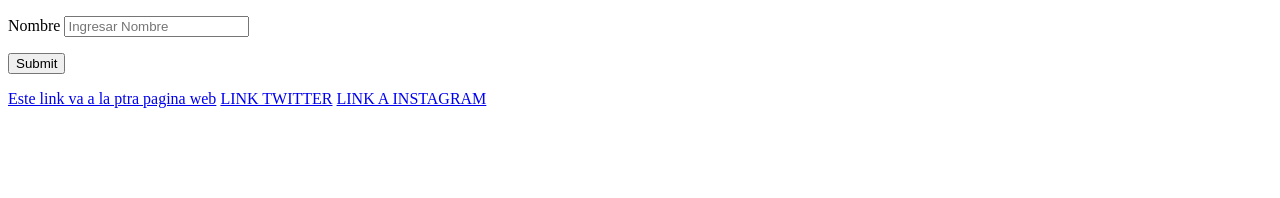
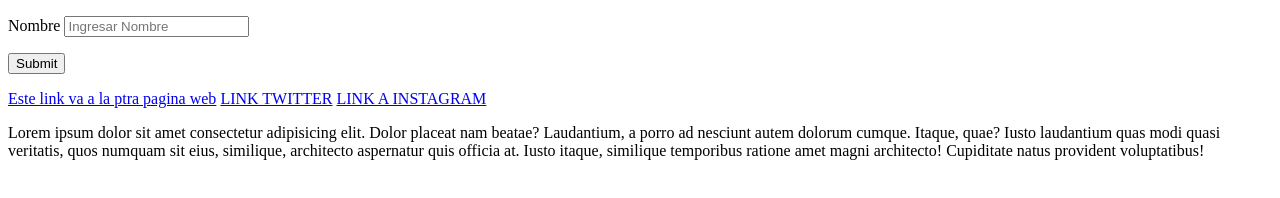
Before and after one commit to MMatii/Practicar, a plain HTML site: page index.html in a window 1280 px wide. Shown: the part 92-290 px from the top of the page. Drawn offline with Linux system fonts and the light colour scheme.

Commit message:
agregue parrafo

```diff
--- a/index.html
+++ b/index.html
@@ -38,6 +38,7 @@
 <a href="#">LINK TWITTER</a>
 <a href="#">LINK A INSTAGRAM</a>
 
+<p>Lorem ipsum dolor sit amet consectetur adipisicing elit. Dolor placeat nam beatae? Laudantium, a porro ad nesciunt autem dolorum cumque. Itaque, quae? Iusto laudantium quas modi quasi veritatis, quos numquam sit eius, similique, architecto aspernatur quis officia at. Iusto itaque, similique temporibus ratione amet magni architecto! Cupiditate natus provident voluptatibus!</p>
 
 
 </footer>
```
